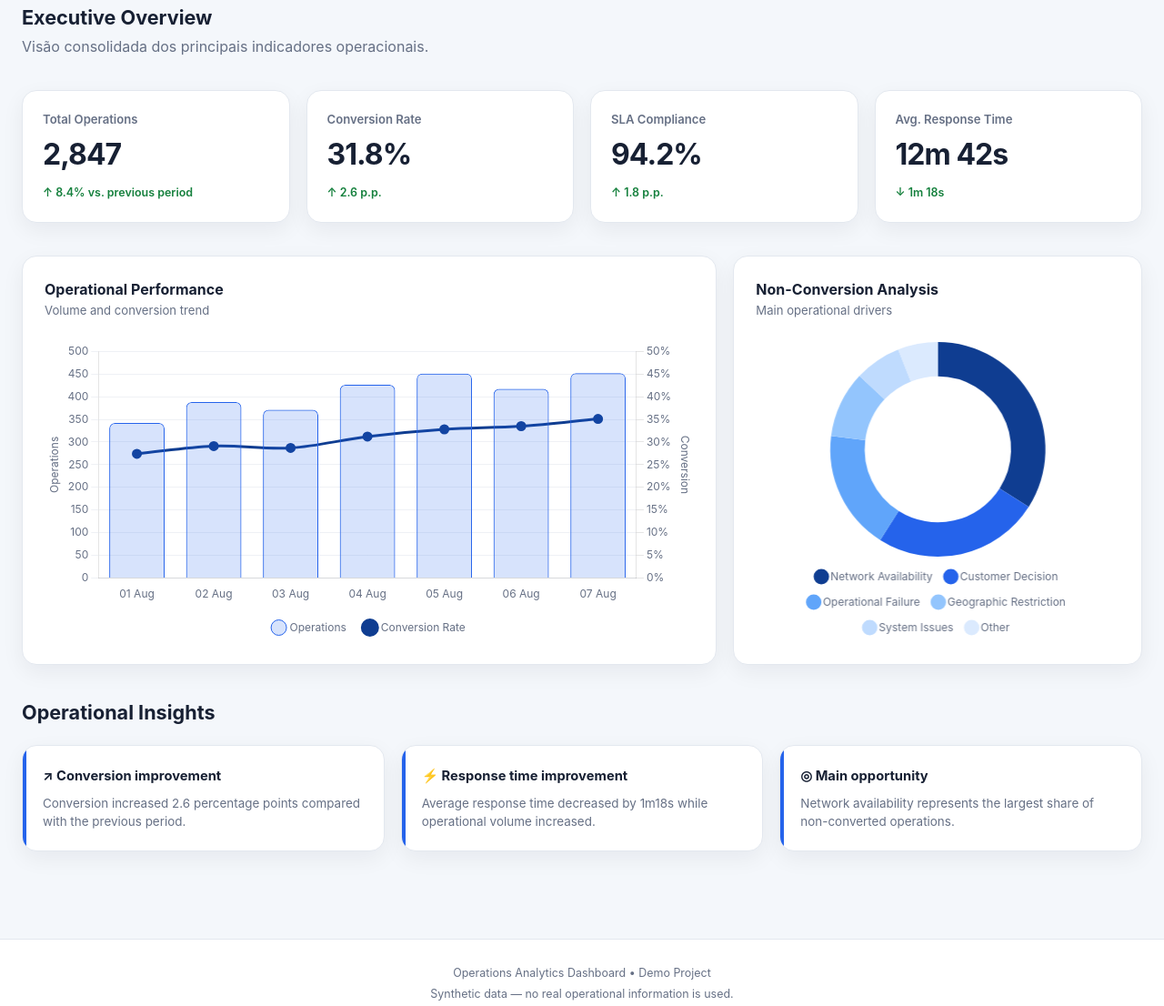
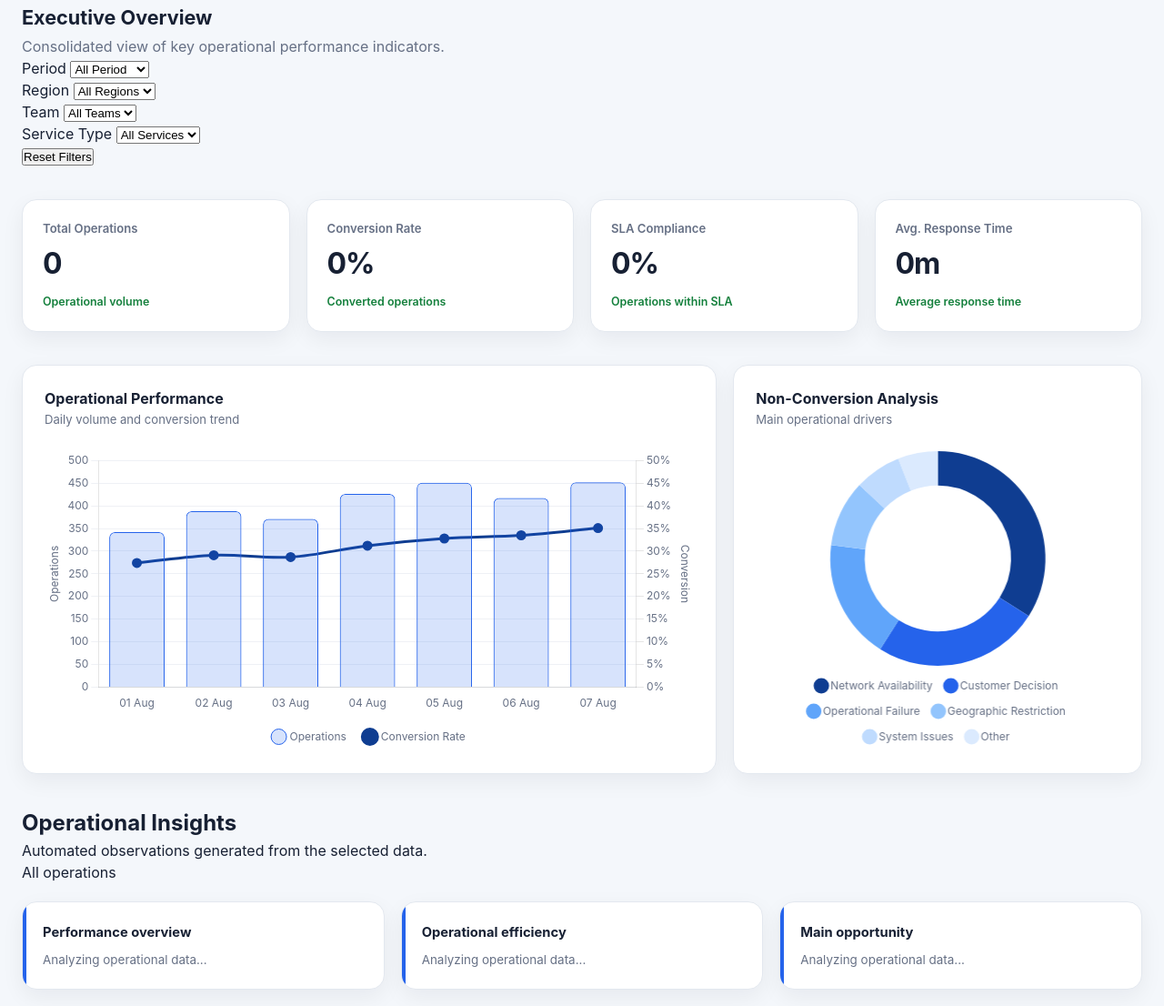
Before and after one commit to diegocfc7/operations-analytics-dashboard, a plain HTML site: page index.html in a window 1280 px wide. Shown: the part 232-1338 px from the top of the page at 91% size. Drawn offline with nearby package versions, Linux system fonts and the light colour scheme.

Commit message:
Update index.html

```diff
--- a/index.html
+++ b/index.html
@@ -1,5 +1,5 @@
 <!DOCTYPE html>
-<html lang="pt-BR">
+<html lang="en">
 <head>
     <meta charset="UTF-8">
     <meta name="viewport" content="width=device-width, initial-scale=1.0">
@@ -34,33 +34,85 @@
 
         <section>
             <h2>Executive Overview</h2>
-            <p>Visão consolidada dos principais indicadores operacionais.</p>
+            <p>
+                Consolidated view of key operational performance indicators.
+            </p>
+
+            <div class="filters">
+
+                <div class="filter-group">
+                    <label for="periodFilter">Period</label>
+                    <select id="periodFilter">
+                        <option value="all">All Period</option>
+                        <option value="week1">Aug 01–07</option>
+                        <option value="week2">Aug 08–14</option>
+                        <option value="week3">Aug 15–21</option>
+                        <option value="week4">Aug 22–28</option>
+                        <option value="week5">Aug 29–31</option>
+                    </select>
+                </div>
+
+                <div class="filter-group">
+                    <label for="regionFilter">Region</label>
+                    <select id="regionFilter">
+                        <option value="all">All Regions</option>
+                    </select>
+                </div>
+
+                <div class="filter-group">
+                    <label for="teamFilter">Team</label>
+                    <select id="teamFilter">
+                        <option value="all">All Teams</option>
+                    </select>
+                </div>
+
+                <div class="filter-group">
+                    <label for="serviceFilter">Service Type</label>
+                    <select id="serviceFilter">
+                        <option value="all">All Services</option>
+                    </select>
+                </div>
+
+                <button id="resetFilters">
+                    Reset Filters
+                </button>
+
+            </div>
+
         </section>
 
         <section class="kpi-grid">
 
             <article class="kpi-card">
                 <span>Total Operations</span>
-                <strong>2,847</strong>
-                <small>↑ 8.4% vs. previous period</small>
+                <strong id="totalOperations">0</strong>
+                <small id="operationsVariation">
+                    Operational volume
+                </small>
             </article>
 
             <article class="kpi-card">
                 <span>Conversion Rate</span>
-                <strong>31.8%</strong>
-                <small>↑ 2.6 p.p.</small>
+                <strong id="conversionRate">0%</strong>
+                <small id="conversionVariation">
+                    Converted operations
+                </small>
             </article>
 
             <article class="kpi-card">
                 <span>SLA Compliance</span>
-                <strong>94.2%</strong>
-                <small>↑ 1.8 p.p.</small>
+                <strong id="slaCompliance">0%</strong>
+                <small id="slaVariation">
+                    Operations within SLA
+                </small>
             </article>
 
             <article class="kpi-card">
                 <span>Avg. Response Time</span>
-                <strong>12m 42s</strong>
-                <small>↓ 1m 18s</small>
+                <strong id="avgResponseTime">0m</strong>
+                <small id="responseVariation">
+                    Average response time
+                </small>
             </article>
 
         </section>
@@ -69,48 +121,72 @@
 
             <article class="chart-card">
                 <h3>Operational Performance</h3>
-                <p>Volume and conversion trend</p>
-                <canvas id="performanceChart"></canvas>
+                <p>Daily volume and conversion trend</p>
+
+                <div class="chart-wrapper">
+                    <canvas id="performanceChart"></canvas>
+                </div>
             </article>
 
             <article class="chart-card">
                 <h3>Non-Conversion Analysis</h3>
                 <p>Main operational drivers</p>
-                <canvas id="nonConversionChart"></canvas>
+
+                <div class="chart-wrapper">
+                    <canvas id="nonConversionChart"></canvas>
+                </div>
             </article>
 
         </section>
 
         <section>
-            <h2>Operational Insights</h2>
+            <div class="section-heading">
+                <div>
+                    <h2>Operational Insights</h2>
+                    <p>
+                        Automated observations generated from the selected data.
+                    </p>
+                </div>
+
+                <span id="dataStatus">
+                    All operations
+                </span>
+            </div>
 
             <div class="insights-grid">
 
                 <article>
-                    <strong>↗ Conversion improvement</strong>
-                    <p>
-                        Conversion increased 2.6 percentage points compared
-                        with the previous period.
+                    <strong id="insight1Title">
+                        Performance overview
+                    </strong>
+
+                    <p id="insight1Text">
+                        Analyzing operational data...
                     </p>
                 </article>
 
                 <article>
-                    <strong>⚡ Response time improvement</strong>
-                    <p>
-                        Average response time decreased by 1m18s while
-                        operational volume increased.
+                    <strong id="insight2Title">
+                        Operational efficiency
+                    </strong>
+
+                    <p id="insight2Text">
+                        Analyzing operational data...
                     </p>
                 </article>
 
                 <article>
-                    <strong>◎ Main opportunity</strong>
-                    <p>
-                        Network availability represents the largest share
-                        of non-converted operations.
+                    <strong id="insight3Title">
+                        Main opportunity
+                    </strong>
+
+                    <p id="insight3Text">
+                        Analyzing operational data...
                     </p>
                 </article>
 
             </div>
+
         </section>
 
     </main>
@@ -119,6 +195,7 @@
         <p>
             Operations Analytics Dashboard • Demo Project
         </p>
+
         <p>
             Synthetic data — no real operational information is used.
         </p>
```
